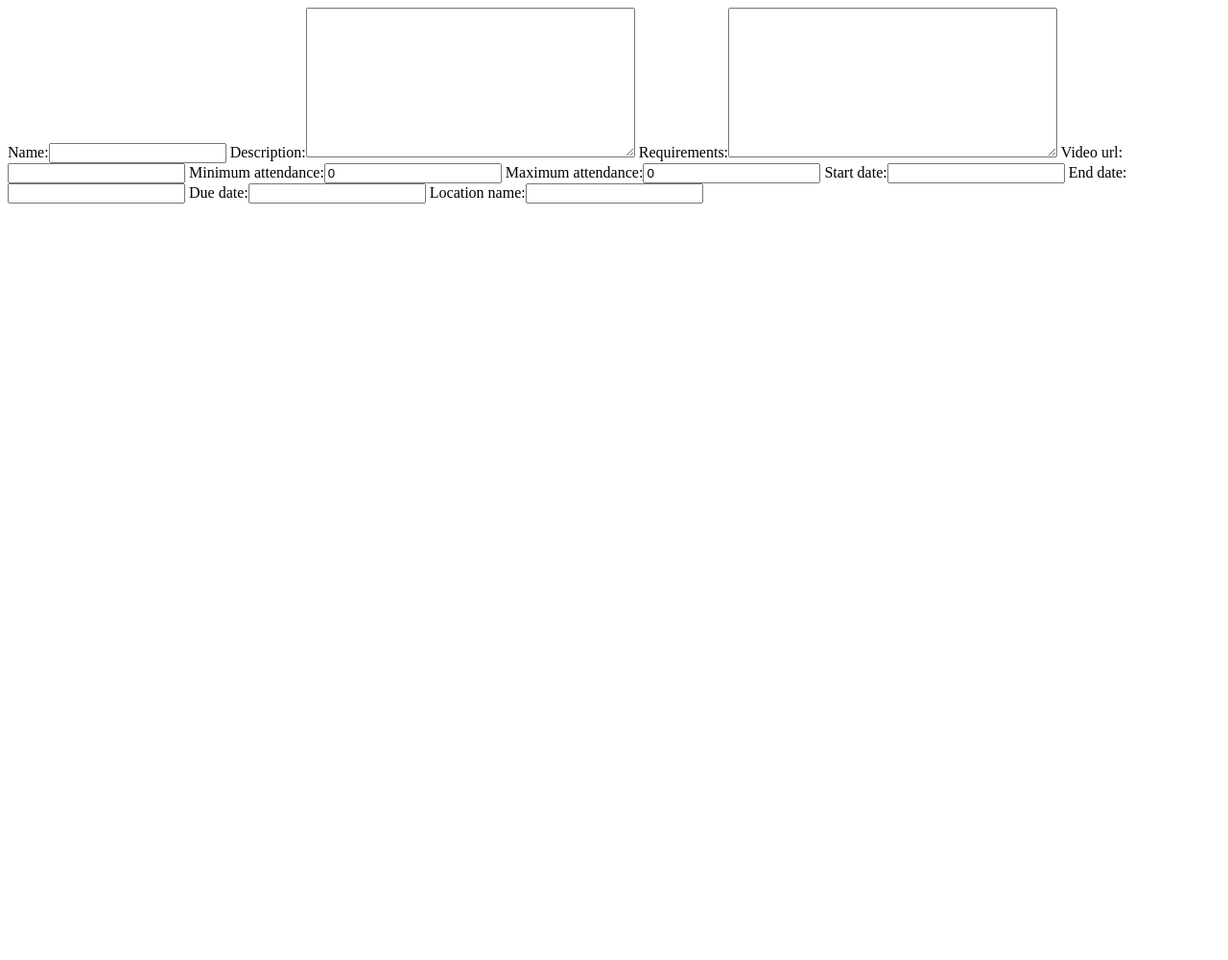
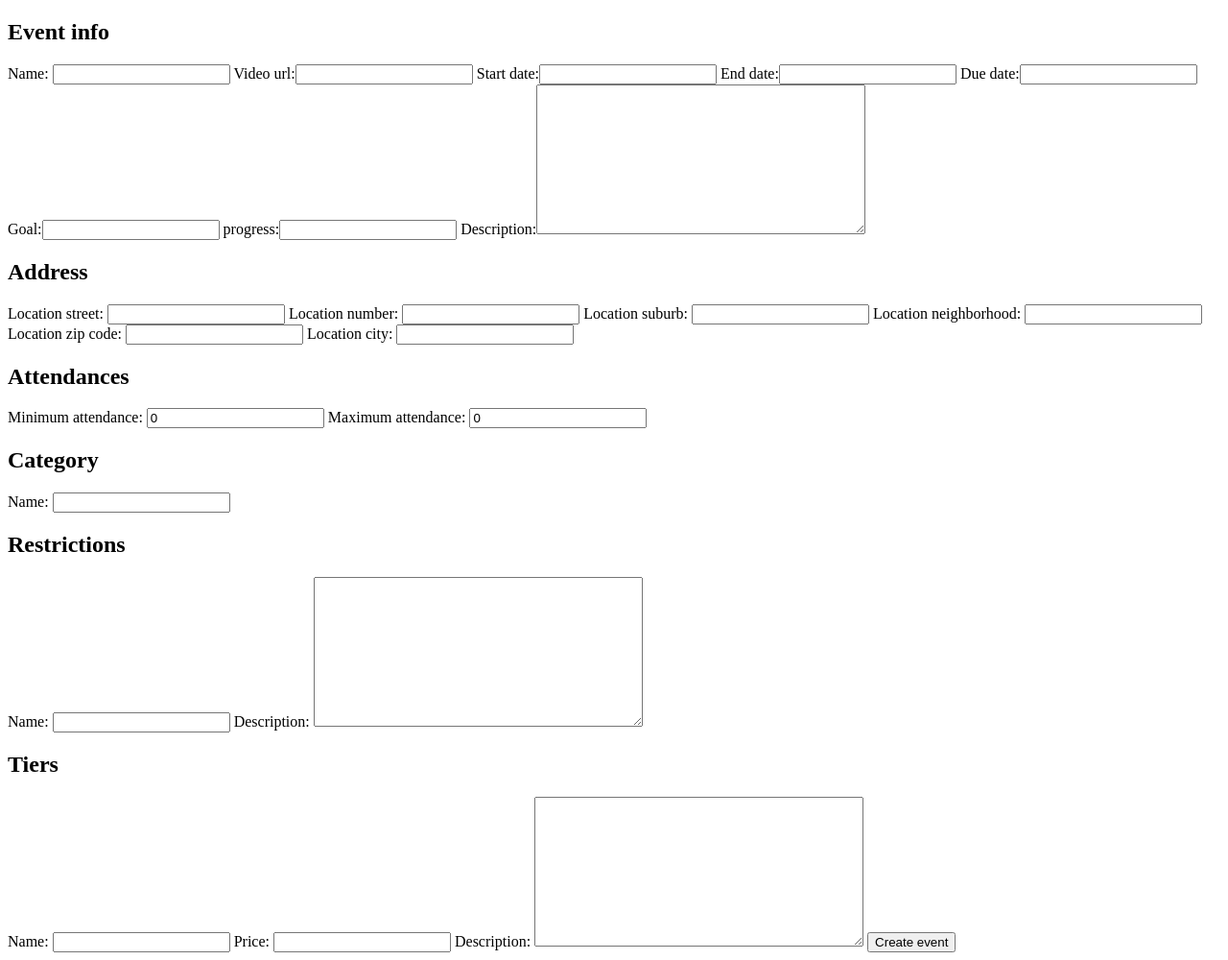
Before and after one commit to comunidad-devf/eventstarter, a Django app: a page that uses templates/events/create.html in a window 1280 px wide. Shown: the whole page at 96% size. Before the commit the page ends 212 px from the top, so only its background shows below. Run offline with Django 3.2, Linux system fonts and the light colour scheme.

Commit message:
create event has done

```diff
--- a/events/forms.py
+++ b/events/forms.py
@@ -1,22 +1,53 @@
 from django import forms
-from events.models import Event
+from events.models import Event, EventCategory, Restriction, EventTier
 
 
 class EventForm(forms.ModelForm):
     class Meta:
         model = Event
         fields = ['name',
-                  'description',
-                  'requirements',
                   'video_url',
-                  'minimum_attendance',
-                  'maximum_attendance',
                   'start_date',
                   'end_date',
-                  'due_date', ]
+                  'due_date',
+                  'goal',
+                  'description', ]
 
 
 class AddressForm(forms.ModelForm):
     class Meta:
         model = Event
-        fields = ['location_name']
+        fields = ['location_street',
+                  'location_number',
+                  'location_suburb',
+                  'location_neighborhood',
+                  'location_zip_code',
+                  'location_city', ]
+
+
+class AttendancesForm(forms.ModelForm):
+    class Meta:
+        model = Event
+        fields = ['minimum_attendance',
+                  'maximum_attendance', ]
+
+
+class Category(forms.ModelForm):
+    class Meta:
+        model = EventCategory
+        fields = ['name', ]
+
+
+class Restrictions(forms.ModelForm):
+    class Meta:
+        model = Restriction
+        fields = ['name',
+                  'description', ]
+
+
+class Tiers(forms.ModelForm):
+    class Meta:
+        model = EventTier
+        fields = ['name',
+                  'price',
+                  'description', ]
--- a/events/models.py
+++ b/events/models.py
@@ -68,8 +68,8 @@ class Event(models.Model):
     location_street = models.CharField(max_length=255)
     location_number = models.CharField(max_length=20)
     location_zip_code = models.CharField(max_length=20)
-    location_suburb = models.CharField(max_length=255)#colonia
-    location_neighborhood = models.CharField(max_length=255)# delegacion
+    location_suburb = models.CharField(max_length=255, default=True)#colonia
+    location_neighborhood = models.CharField(max_length=255, default=True)# delegacion
 
     # Finished event data
     attendances = models.IntegerField(default=0)
@@ -81,13 +81,13 @@ class Event(models.Model):
     modified = models.DateTimeField(auto_now=True)
 
     def __unicode__(self):
-        return '{} {} {} {} {} {} {} {}'.format(self.name,
-                                                self.start_date,
-                                                self.end_date,
-                                                self.due_date,
-                                                self.goal,
-                                                self.achieved_goal,
-                                                self.event_completed)
+        return '{} {} {} {} {} {} {}'.format(self.name,
+                                             self.start_date,
+                                             self.end_date,
+                                             self.due_date,
+                                             self.goal,
+                                             self.achieved_goal,
+                                             self.event_completed)
 
 
 class EventTier(models.Model):
--- a/events/urls.py
+++ b/events/urls.py
@@ -5,4 +5,6 @@ urlpatterns = [
     url(r'^$', 'events.views.events_home', name='home'),
     url(r'^crear_evento/$', 'events.views.create_event',
         name='create_event'),
+    url(r'^evento/$', 'events.views.event',
+        name='event'),
 ]
--- a/events/views.py
+++ b/events/views.py
@@ -1,8 +1,8 @@
 """Events views."""
-from django.shortcuts import render
+from django.shortcuts import render, redirect
 from userprofiles.models import UserProfile
 from django.http import HttpResponse
-from forms import EventForm, AddressForm
+from events.models import Event, EventCategory, EventTier, Restriction
 
 
 def events_home(request):
@@ -29,8 +29,85 @@ def events_home(request):
 
 
 def create_event(request):
-    form = EventForm
-    address = AddressForm
-    return render(request, 'events/create.html', {
-                           'eventform': form,
-                           'addressForm': address})
+    if request.method == 'POST':
+        event_name = request.POST.get('event_name', None)
+        video_url = request.POST.get('video_url', None)
+        start_date = request.POST.get('start_date', None)
+        end_date = request.POST.get('end_date', None)
+        due_date = request.POST.get('due_date', None)
+        goal = request.POST.get('goal', None)
+        progress = request.POST.get('progress', None)
+        event_description = request.POST.get('event_description', None)
+        location_street = request.POST.get('location_street', None)
+        location_number = request.POST.get('location_number', None)
+        location_suburb = request.POST.get('location_suburb', None)
+        location_neighborhood = request.POST.get('location_neighborhood', None)
+        location_zip_code = request.POST.get('location_zip_code', None)
+        location_city = request.POST.get('location_city', None)
+        minimum_attendance = request.POST.get('minimum_attendance', None)
+        maximum_attendance = request.POST.get('maximum_attendance', None)
+        category_name = request.POST.get('category_name', None)
+        restriction_name = request.POST.get('restriction_name', None)
+        restriction_description = request.POST.get('restriction_description', None)
+        tier_name = request.POST.get('tier_name', None)
+        tier_price = request.POST.get('tier_price', None)
+        tier_description = request.POST.get('tier_description', None)
+        if (event_name and
+            video_url and
+            start_date and
+            end_date and
+            due_date and
+            goal and
+            progress and
+            event_description and
+            location_street and
+            location_number and
+            location_suburb and
+            location_neighborhood and
+            location_zip_code and
+            location_city and
+            minimum_attendance and
+            maximum_attendance and
+            category_name and
+            restriction_name and
+            restriction_description and
+            tier_name and
+            tier_price and
+            tier_description):
+            event = Event()
+            event.name = event_name
+            event.video_url = video_url
+            event.start_date = start_date
+            event.end_date = end_date
+            event.due_date = due_date
+            event.goal = goal
+            event.progress = progress
+            event.description = event_description
+            event.location_street = location_street
+            event.location_number = location_number
+            event.location_suburb = location_suburb
+            event.location_neighborhood = location_neighborhood
+            event.location_zip_code = location_zip_code
+            event.location_city = location_city
+            event.minimum_attendance = minimum_attendance
+            event.maximum_attendance = maximum_attendance
+            event.save()
+            category = EventCategory()
+            category.category_name = category_name
+            category.save()
+            restriction = Restriction()
+            restriction.name = restriction_name
+            restriction.description = restriction_description
+            restriction.save()
+            tier = EventTier()
+            tier.event = event
+            tier.name = tier_name
+            tier.price = tier_price
+            tier.description = tier_description
+            tier.save()
+            return redirect('/evento')
+    return render(request, 'events/create.html', {})
+
+
+def event(request):
+    return render(request, 'events/event.html')
--- a/templates/events/create.html
+++ b/templates/events/create.html
@@ -3,7 +3,60 @@
 {% block title %}Create Event{% endblock %}
 
 {% block body %}
-   {{ eventform }}
+<form id="new_event" name="new_event" method="POST" action="">
+<h2>Event info</h2>
+{% csrf_token %}
+<label for="id_event_name">Name:</label>
+<input id="id_event_name" maxlength="140" name="event_name">
+<label for="id_video_url">Video url:</label><input id="id_video_url" maxlength="200" name="video_url" type="url" />
+<label for="id_start_date">Start date:</label><input id="id_start_date" name="start_date" type="text" />
+<label for="id_end_date">End date:</label><input id="id_end_date" name="end_date" type="text" />
+<label for="id_due_date">Due date:</label><input id="id_due_date" name="due_date" type="text" />
+<label for="id_goal">Goal:</label><input id="id_goal" name="goal" step="1e-10" type="number" />
+<label for="id_progress">progress:</label><input id="id_progress" name="progress" step="1e-10" type="number" />
+<label for="id_event_description">Description:</label><textarea cols="40" id="id_event_description" name="event_description" rows="10">
+</textarea>
 
-   {{ addressForm }}
+<h2> Address</h2>
+        <label for="id_location_street">Location street:</label>
+        <input id="id_location_street" maxlength="255" name="location_street" type="text" />
+        <label for="id_location_number">Location number:</label>
+        <input id="id_location_number" maxlength="20" name="location_number" type="text" />
+        <label for="id_location_suburb">Location suburb:</label>
+        <input id="id_location_suburb" maxlength="255" name="location_suburb" type="text" />
+        <label for="id_location_neighborhood">Location neighborhood:</label>
+        <input id="id_location_neighborhood" maxlength="255" name="location_neighborhood" type="text" />
+        <label for="id_location_zip_code">Location zip code:</label>
+        <input id="id_location_zip_code" maxlength="20" name="location_zip_code" type="text" />
+        <label for="id_location_city">Location city:</label>
+        <input id="id_location_city" maxlength="255" name="location_city" type="text" />
+
+        <h2>Attendances</h2>
+        <label for="id_minimum_attendance">Minimum attendance:</label>
+        <input id="id_minimum_attendance" name="minimum_attendance" type="number" value="0" />
+        <label for="id_maximum_attendance">Maximum attendance:</label>
+        <input id="id_maximum_attendance" name="maximum_attendance" type="number" value="0" />
+
+        <h2>Category</h2>
+        <label for="id_category_name">Name:</label>
+        <input id="id_category_name" maxlength="50" name="category_name" type="text" />
+
+        <h2>Restrictions</h2>
+        <label for="id_restriction_name">Name:</label>
+        <input id="id_restriction_name" maxlength="50" name="restriction_name" type="text" />
+        <label for="id_restriction_description">Description:</label>
+        <textarea cols="40" id="id_restriction_description" name="restriction_description" rows="10">
+        </textarea>
+
+        <h2>Tiers</h2>
+        <label for="id_tier_name">Name:</label>
+        <input id="id_tier_name" maxlength="140" name="tier_name" type="text" />
+        <label for="id_tier_price">Price:</label>
+        <input id="id_tier_price" name="tier_price" step="1e-10" type="number" />
+        <label for="id_tier_description">Description:</label>
+        <textarea cols="40" id="id_tier_description" name="tier_description" rows="10">
+        </textarea>
+        <input type="submit" value="Create event">
+
+</form>
 {% endblock %}
```
Also changed, not shown: templates/events/event.html (added, +10 -0 lines), events/migrations/0003_auto_20151015_1824.py (added).
